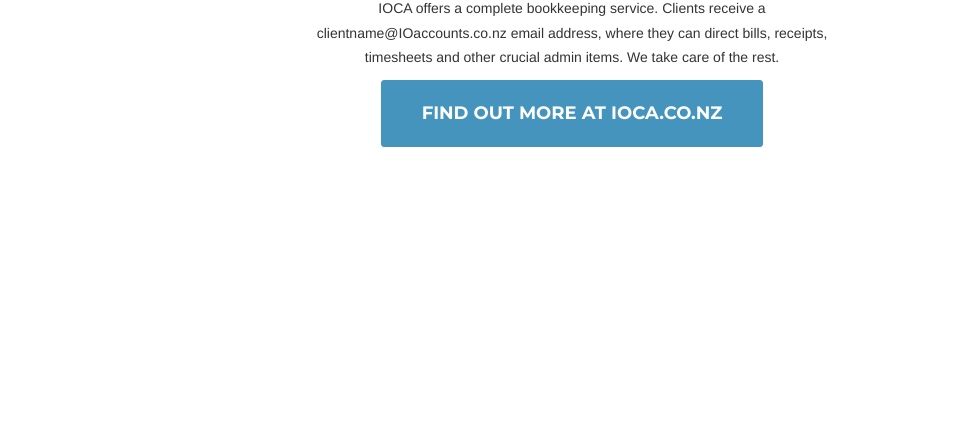
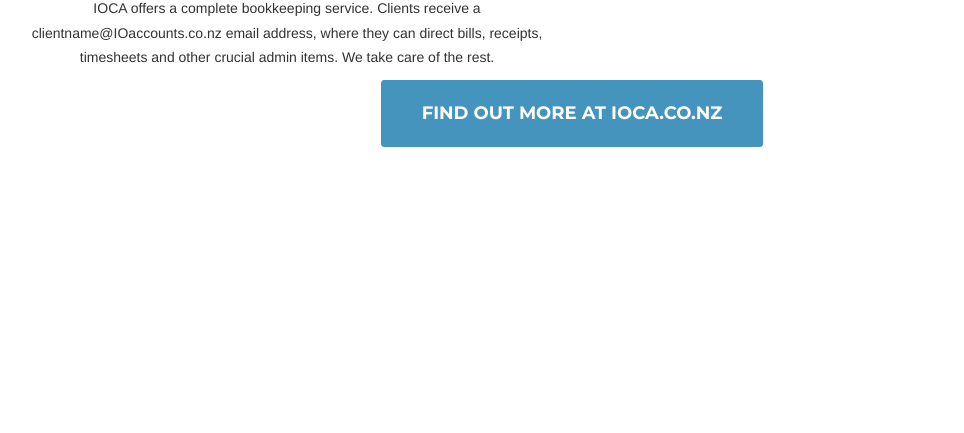
Before and after one commit to Bonneykins/IOaccounts, a plain HTML site: page index.html in a window 1280 px wide. Shown: the part 367-800 px from the top of the page, without its empty margins (68-1032 px from the left). Drawn offline with nearby package versions, Linux system fonts and the light colour scheme; a script that the page names is missing; a web font is replaced by a local one.

```diff
--- a/index.html
+++ b/index.html
@@ -53,7 +53,7 @@
           <div class="row">
               <div class="col-lg-12 text-center">
                   <h2 class="editable">We can handle all your business admin</h2>
-                    <div class="col-xs-6 col-xs-offset-3">
+                    <div class="col-xs-6">
                       <p>IOCA offers a complete bookkeeping service. Clients receive a clientname@IOaccounts.co.nz email address, where they can direct bills, receipts, timesheets and other crucial admin items. We take care of the rest.</p>
                     </div>
               </div>
```
